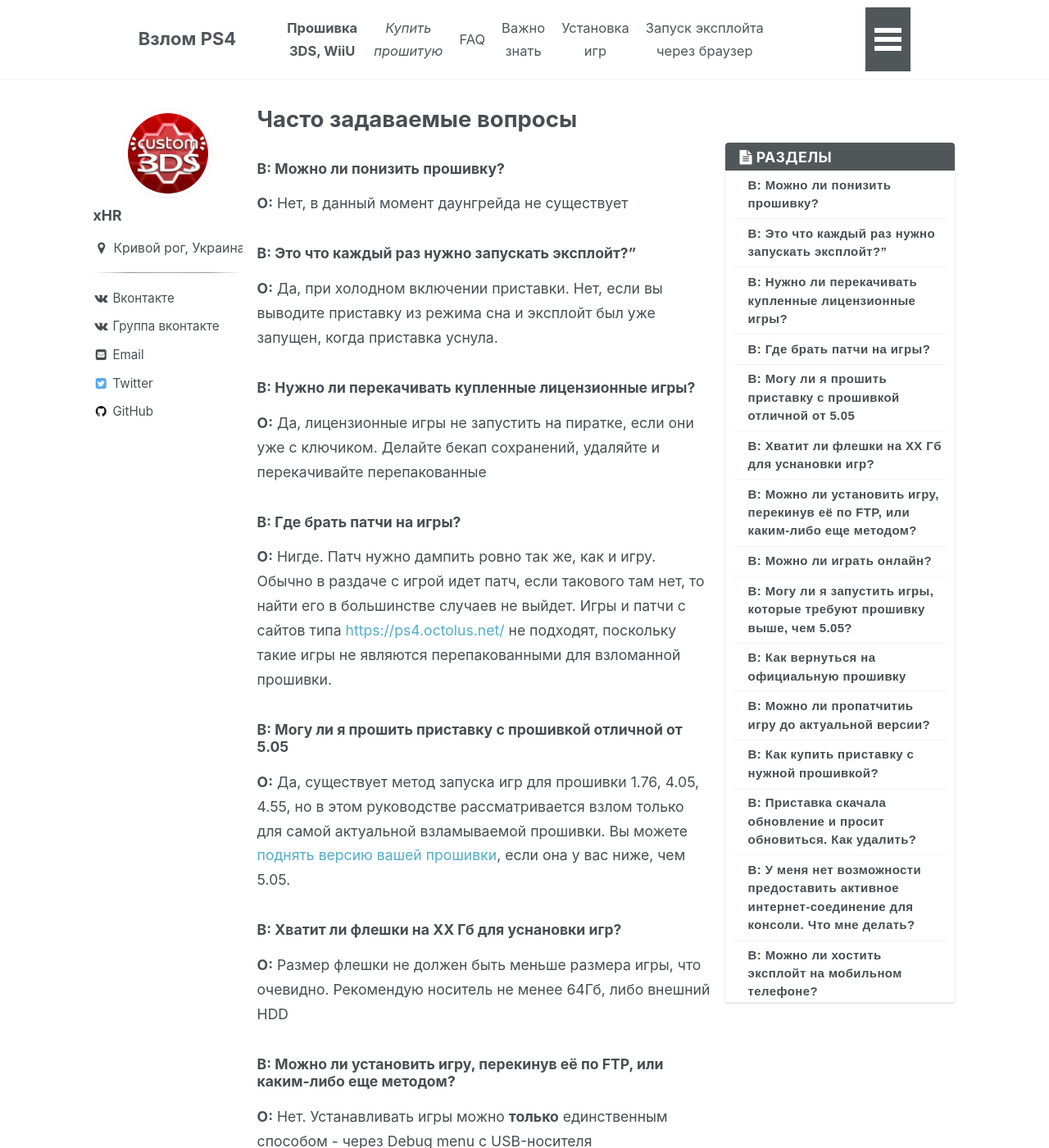
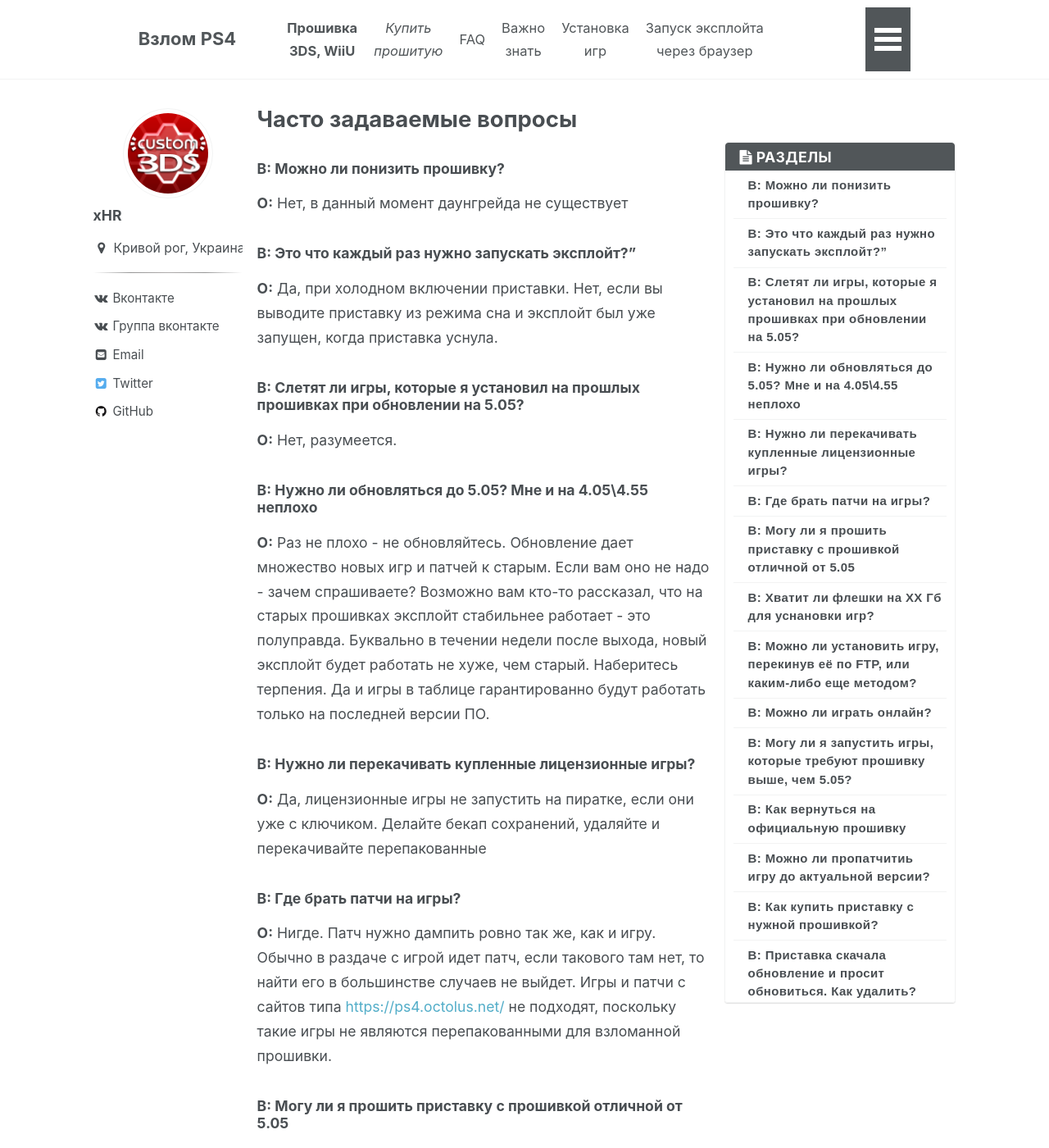
Before and after one commit to rashevskyv/ps4, a Jekyll site: the page built from _pages/faq.md, in a window 1280 px wide and 1400 px high. Shown: the whole window at 82% size. Built offline with Jekyll 4.4.1, drawn with Linux system fonts in a browser that asks for light colours; nearby versions of some CDN libraries.

Commit message:
update faq

```diff
--- a/_pages/faq.md
+++ b/_pages/faq.md
@@ -11,6 +11,12 @@
 
 ### **В:** Это что каждый раз нужно запускать эксплойт?"
 **О:** Да, при холодном включении приставки. Нет, если вы выводите приставку из режима сна и эксплойт был уже запущен, когда приставка уснула.
+
+### **В:** Слетят ли игры, которые я установил на прошлых прошивках при  обновлении на 5.05?
+**О:** Нет, разумеется.
+
+### **В:** Нужно ли обновляться до 5.05? Мне и на 4.05\4.55 неплохо
+**О:** Раз не плохо - не обновляйтесь. Обновление дает множество новых игр и патчей к старым. Если вам оно не надо - зачем спрашиваете? Возможно вам кто-то рассказал, что на старых прошивках эксплойт стабильнее работает - это полуправда. Буквально в течении недели после выхода, новый эксплойт будет работать не хуже, чем старый. Наберитесь терпения. Да и игры в таблице гарантированно будут работать только на последней версии ПО.
 
 ### **В:** Нужно ли перекачивать купленные лицензионные игры?
 **О:** Да, лицензионные игры не запустить на пиратке, если они уже с ключиком. Делайте бекап сохранений, удаляйте и перекачивайте перепакованные
```
